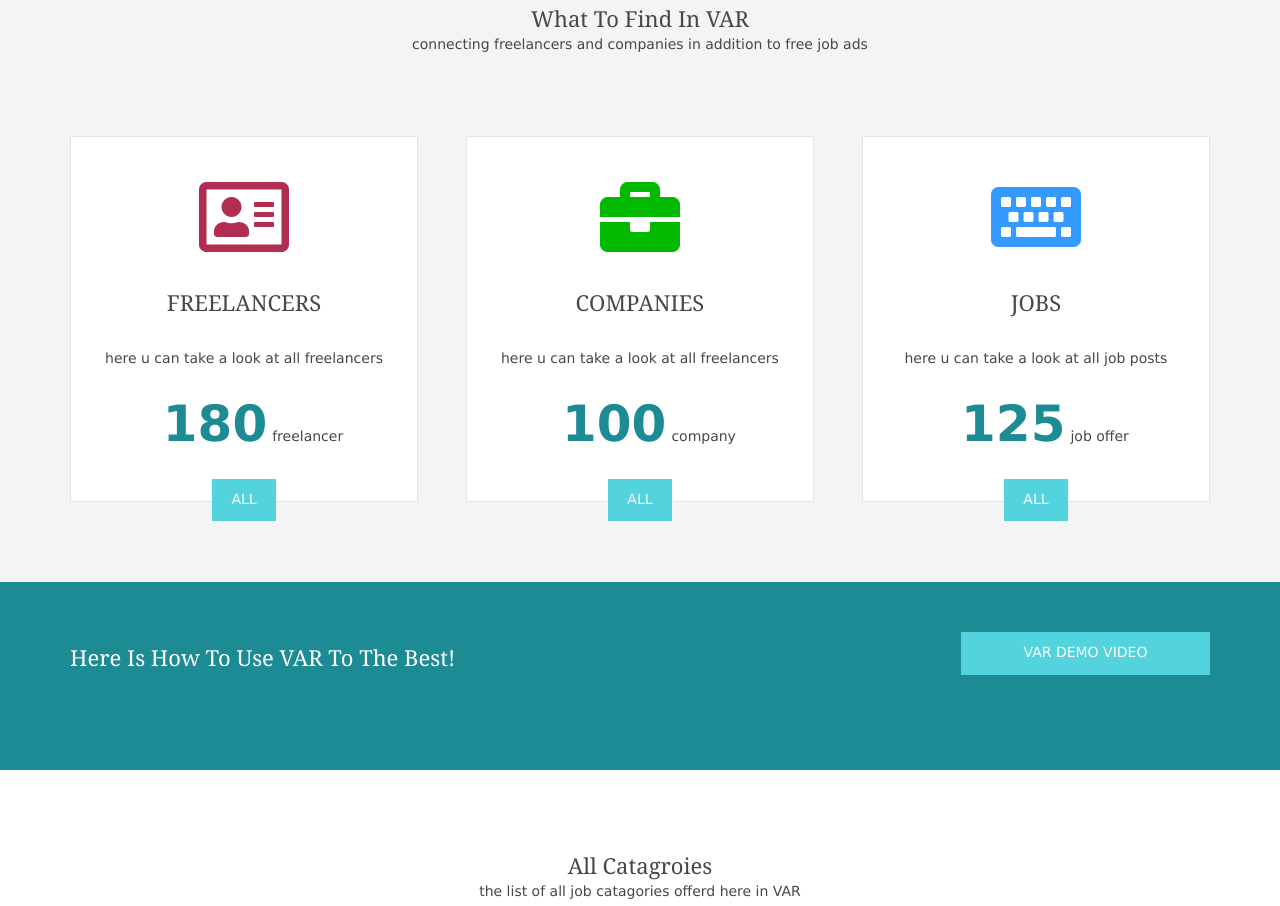
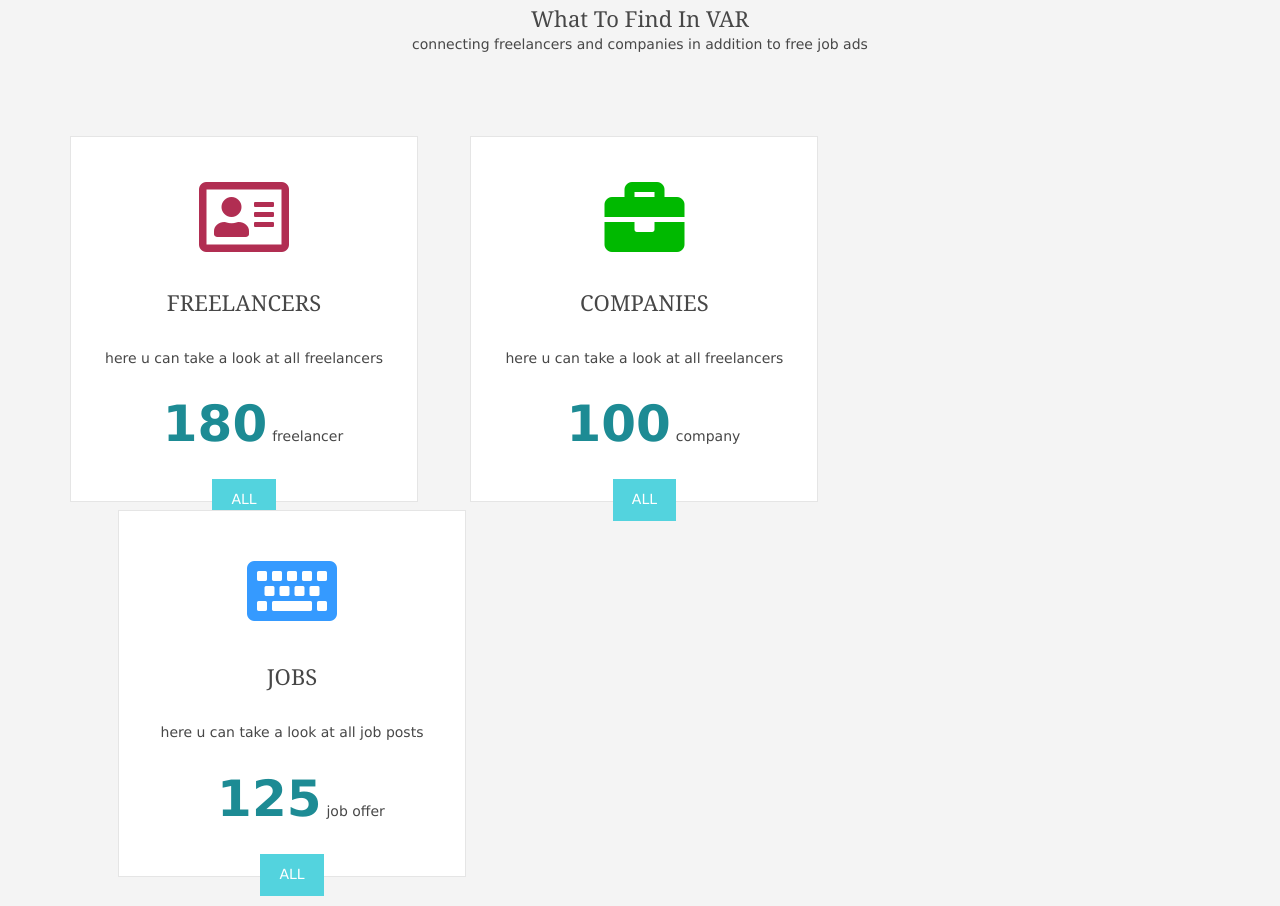
Before and after one commit to hend-isleem/hend-isleem.github.io, a plain HTML site: page index.html in a window 1280 px wide. Shown: the part 786-1692 px from the top of the page. Drawn offline with Linux system fonts and the light colour scheme.

Commit message:
Home Page fixing css

```diff
--- a/CSS/Hend/styles/framework.css
+++ b/CSS/Hend/styles/framework.css
@@ -163,8 +163,7 @@ img {
   opacity: 1;
 }
 
-/* Fonts
---------------------------------------------------------------------------------------------------------------- */
+/* Fonts ------------------------------------------------------------ */
 body,
 input,
 textarea,
@@ -181,8 +180,7 @@ h6,
   font-family: Georgia, "Times New Roman", Times, serif;
 }
 
-/* Forms
---------------------------------------------------------------------------------------------------------------- */
+/* Forms ---------------------------------------------------------------------- */
 form,
 fieldset,
 legend {
@@ -204,7 +202,7 @@ button {
   color: inherit;
   font-size: inherit;
   font-family: inherit;
-  vertical-align: middle;
+  /* vertical-align: middle; */
 }
 label {
   margin-bottom: 5px;
@@ -216,10 +214,9 @@ label {
 }
 ::placeholder {
   opacity: 1;
-} /* Makes sure the placeholder text is not transparent */
+}
 
-/* Generalise
---------------------------------------------------------------------------------------------------------------- */
+/* Generalise ------------------------------------------------------ */
 h1,
 h2,
 h3,
@@ -280,8 +277,7 @@ It should be used in conjunction with a second class or ID
   margin: 0 auto;
 }
 
-/* HTML 5 Overrides
---------------------------------------------------------------------------------------------------------------- */
+/* HTML 5 Overrides ---------------------------------------------------------------- */
 address,
 article,
 aside,
@@ -297,8 +293,7 @@ section {
   padding: 0;
 }
 
-/* Grid - RS-MQF 1140 V.2 - https://www.os-templates.com/free-basic-html5-templates/rs-mqf-1140
---------------------------------------------------------------------------------------------------------------- */
+/* Grid --------------------------------------------------------------- */
 .one_half,
 .one_third,
 .two_third,
@@ -306,7 +301,7 @@ section {
 .two_quarter,
 .three_quarter {
   display: inline-block;
-  float: left;
+  /* float: left; */
   margin: 0 0 4.21052% 4.21052%;
   list-style: none;
 }
@@ -333,8 +328,7 @@ section {
   width: 73.94736%;
 }
 
-/* Spacing
---------------------------------------------------------------------------------------------------------------- */
+/* Spacing -------------------------------------------------------------------- */
 .btmspace-10 {
   margin-bottom: 10px;
 }
```
